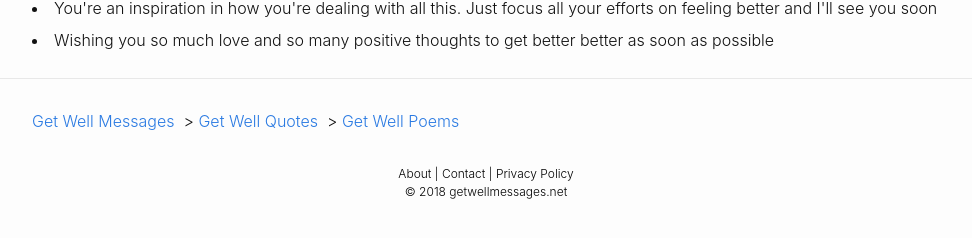
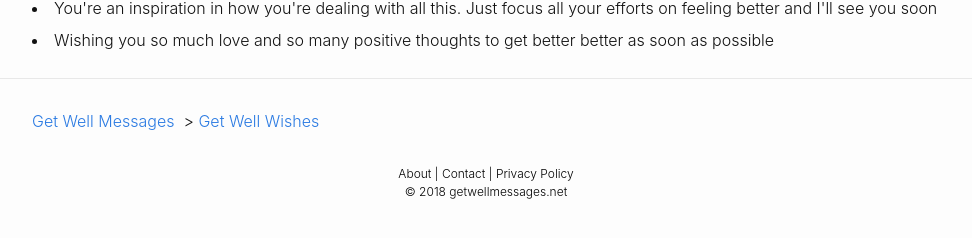
Before and after one commit to andyml123/andyml123.github.io, a Jekyll site: the page get-well-wishes/index.html, which Jekyll copies as it is, in a window 1280 px wide and 900 px high, scrolled down 5494 px. Shown: the part 650-888 px from the top of the window, without its empty margins (154-1126 px from the left). Built offline with Jekyll 4.4.1, drawn with Linux system fonts in a browser that asks for light colours.

Commit message:
Update index.html

```diff
--- a/get-well-wishes/index.html
+++ b/get-well-wishes/index.html
@@ -252,11 +252,7 @@ A poem is a great way to express your feelings and really show you care, and you
   </li>
 
                           <li itemprop="itemListElement" itemscope="" itemtype="http://schema.org/ListItem">
-                            <a itemprop="item" href="/condolence-messages"><span itemprop="name">Get Well Quotes</span></a><meta itemprop="position" content="2">
-</li>
-
-<li itemprop="itemListElement" itemscope="" itemtype="http://schema.org/ListItem">
-                              <a itemprop="item" href="/"><span itemprop="name">Get Well Poems</span></a><meta itemprop="position" content="1">
+                            <a itemprop="item" href="/get-well-wishes"><span itemprop="name">Get Well Wishes</span></a><meta itemprop="position" content="2">
 </li>
 
 </ol>
```
